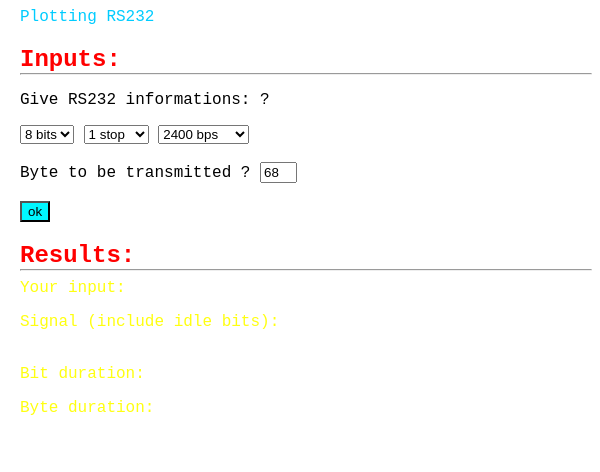
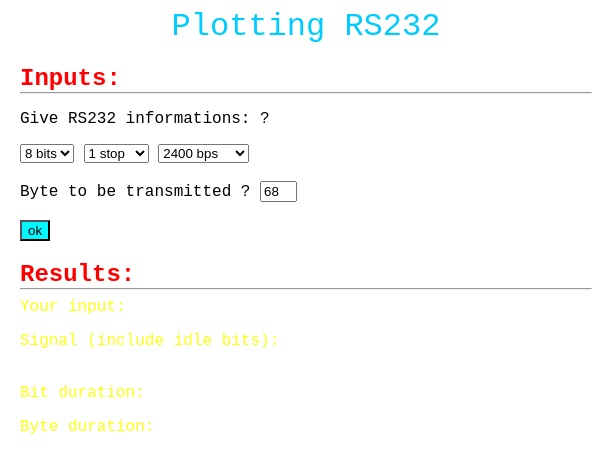
Before and after one commit to sinbrive/RS232-Electron, an Electron app: page index.html in a window 600 px wide. Drawn offline with Linux system fonts and the light colour scheme.

Commit message:
main header

```diff
--- a/index.html
+++ b/index.html
@@ -5,7 +5,7 @@
 	<link rel="stylesheet" href="./style.css">
 </head>
 <body>
-	<header>Plotting RS232</header>
+	<header class="main-header">Plotting RS232</header>
     <section id="section-input">
 		<h1>Inputs:</h1>
 		<hr>
--- a/style.css
+++ b/style.css
@@ -31,3 +31,8 @@ h1 {
 span {
     color:#FFFF10;
 }
+
+.main-header {
+    font-size:2em;
+    text-align: center;
+}
```
